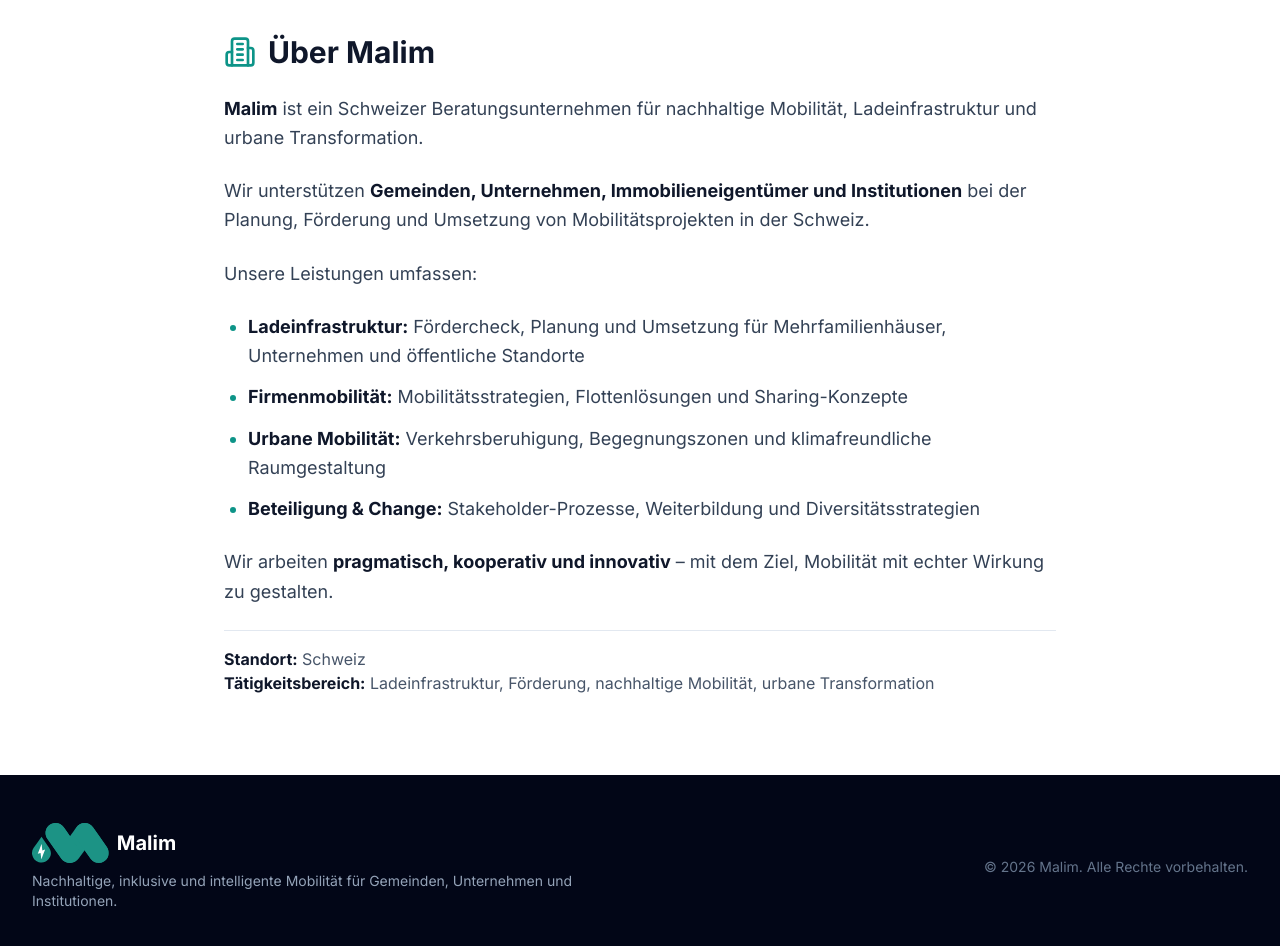
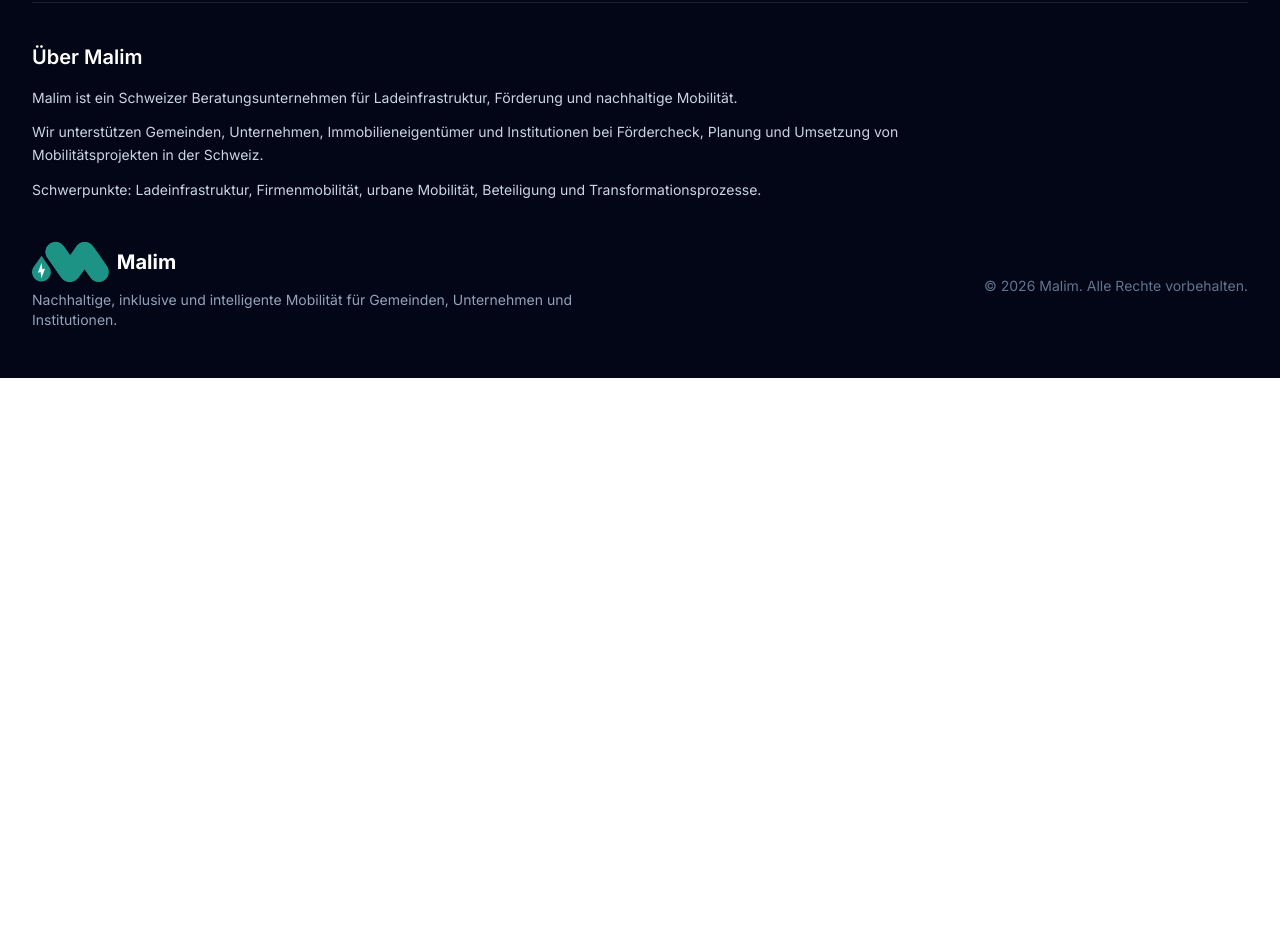
Before and after one commit to AIB612/Mailm-website, a React (Vite) app in the folder project/: page / in a window 1280 px wide. Shown: the part 5120-6066 px from the top of the page. After the commit the page ends 5498 px from the top, so only its background shows below. Built offline with nearby package versions, Linux system fonts and the light colour scheme.

Commit message:
fix: move about malim content into homepage footer

```diff
--- a/project/src/App.tsx
+++ b/project/src/App.tsx
@@ -15,7 +15,6 @@
   Users,
 } from 'lucide-react';
 import { useEffect } from 'react';
-import AboutMalim from './components/AboutMalim';
 import Navbar from './components/Navbar';
 const businessFields = [
   {
@@ -407,10 +406,26 @@
         </div>
       </section>
 
-      <AboutMalim />
+      <footer className="bg-slate-950 text-slate-400 py-12">
+        <div className="max-w-7xl mx-auto px-4 sm:px-6 lg:px-8 space-y-10">
+          <div className="border-t border-white/10 pt-10">
+            <div className="max-w-4xl">
+              <h2 className="text-white text-xl font-semibold mb-4">Über Malim</h2>
+              <div className="space-y-3 text-sm leading-relaxed text-slate-300">
+                <p>
+                  Malim ist ein Schweizer Beratungsunternehmen für Ladeinfrastruktur, Förderung und nachhaltige Mobilität.
+                </p>
+                <p>
+                  Wir unterstützen Gemeinden, Unternehmen, Immobilieneigentümer und Institutionen bei Fördercheck, Planung und Umsetzung von Mobilitätsprojekten in der Schweiz.
+                </p>
+                <p>
+                  Schwerpunkte: Ladeinfrastruktur, Firmenmobilität, urbane Mobilität, Beteiligung und Transformationsprozesse.
+                </p>
+              </div>
+            </div>
+          </div>
 
-      <footer className="bg-slate-950 text-slate-400 py-12">
-        <div className="max-w-7xl mx-auto px-4 sm:px-6 lg:px-8 flex flex-col md:flex-row gap-6 justify-between items-start md:items-center">
+          <div className="flex flex-col md:flex-row gap-6 justify-between items-start md:items-center">
             <div>
               <div className="flex items-center space-x-2 mb-2">
                 <img src="/malim.svg" alt="Malim" className="h-10 w-auto" />
@@ -422,6 +437,7 @@
             </div>
             <div className="text-sm text-slate-500">© 2026 Malim. Alle Rechte vorbehalten.</div>
           </div>
+        </div>
       </footer>
     </div>
   );
--- a/project/src/components/AboutMalim.tsx
+++ /dev/null
@@ -1,44 +0,0 @@
-import { Building2 } from 'lucide-react';
-
-export default function AboutMalim() {
-  return (
-    <section className="py-20 bg-white">
-      <div className="max-w-4xl mx-auto px-4 sm:px-6 lg:px-8">
-        <div className="flex items-center gap-3 mb-6">
-          <Building2 className="w-8 h-8 text-teal-600 flex-shrink-0" />
-          <h2 className="text-3xl font-bold text-slate-900">Über Malim</h2>
-        </div>
-
-        <div className="space-y-6 text-lg text-slate-700 leading-relaxed">
-          <p>
-            <strong className="text-slate-900">Malim</strong> ist ein Schweizer Beratungsunternehmen für nachhaltige Mobilität, Ladeinfrastruktur und urbane Transformation.
-          </p>
-
-          <p>
-            Wir unterstützen <strong className="text-slate-900">Gemeinden, Unternehmen, Immobilieneigentümer und Institutionen</strong> bei der Planung, Förderung und Umsetzung von Mobilitätsprojekten in der Schweiz.
-          </p>
-
-          <p>
-            Unsere Leistungen umfassen:
-          </p>
-
-          <ul className="space-y-3 ml-6 list-disc marker:text-teal-600">
-            <li><strong className="text-slate-900">Ladeinfrastruktur:</strong> Fördercheck, Planung und Umsetzung für Mehrfamilienhäuser, Unternehmen und öffentliche Standorte</li>
-            <li><strong className="text-slate-900">Firmenmobilität:</strong> Mobilitätsstrategien, Flottenlösungen und Sharing-Konzepte</li>
-            <li><strong className="text-slate-900">Urbane Mobilität:</strong> Verkehrsberuhigung, Begegnungszonen und klimafreundliche Raumgestaltung</li>
-            <li><strong className="text-slate-900">Beteiligung & Change:</strong> Stakeholder-Prozesse, Weiterbildung und Diversitätsstrategien</li>
-          </ul>
-
-          <p>
-            Wir arbeiten <strong className="text-slate-900">pragmatisch, kooperativ und innovativ</strong> – mit dem Ziel, Mobilität mit echter Wirkung zu gestalten.
-          </p>
-
-          <p className="text-slate-600 text-base pt-4 border-t border-slate-200">
-            <strong className="text-slate-900">Standort:</strong> Schweiz<br />
-            <strong className="text-slate-900">Tätigkeitsbereich:</strong> Ladeinfrastruktur, Förderung, nachhaltige Mobilität, urbane Transformation
-          </p>
-        </div>
-      </div>
-    </section>
-  );
-}
```
Lines whose indentation alone changed are shown as unchanged.
